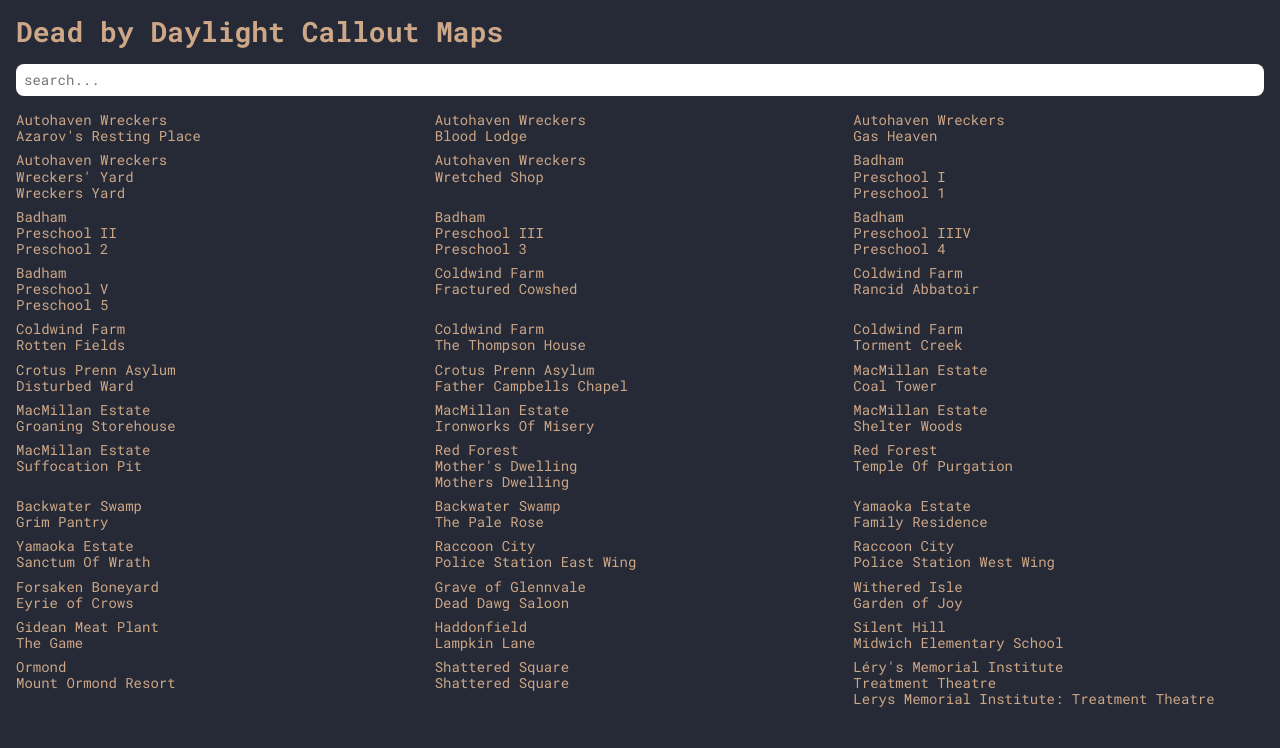
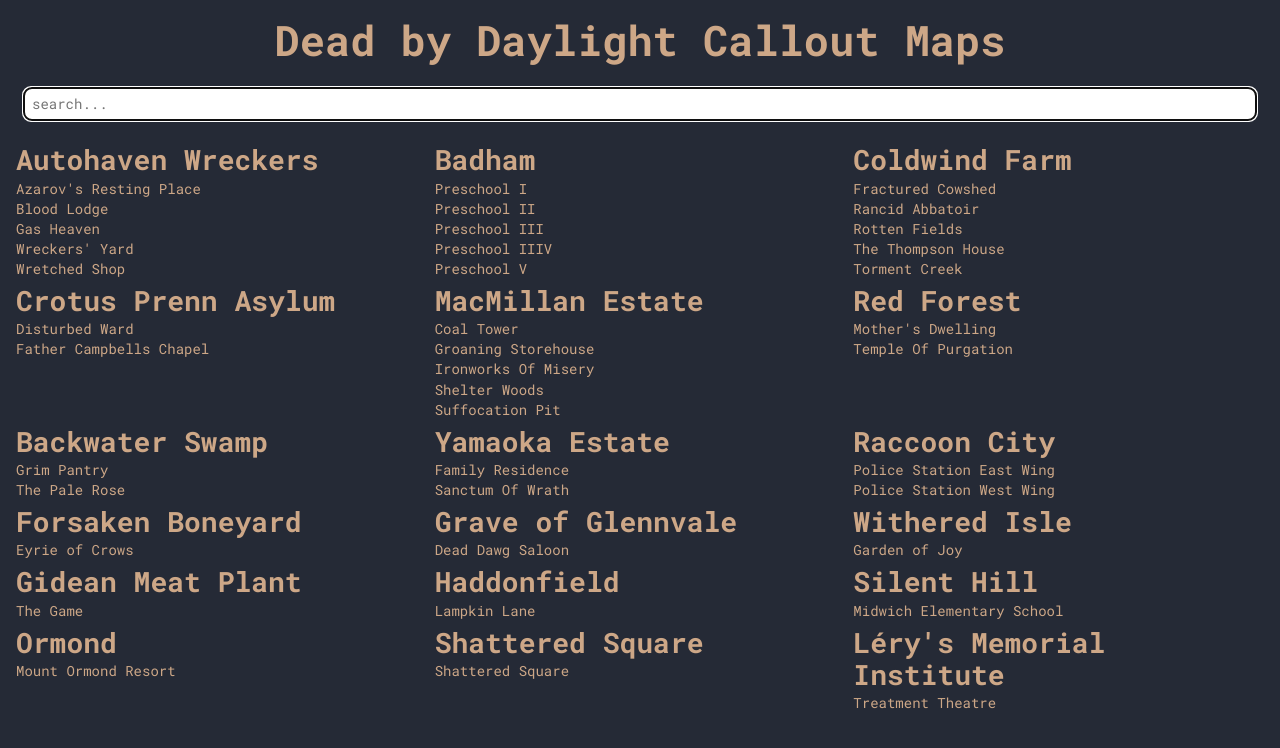
Before and after one commit to MagerlinC/DBDMaps, a React (Create React App) app: page / in a window 1280 px wide. Shown: the top 748 px of the page. Built offline with nearby package versions, Linux system fonts and the light colour scheme.

Commit message:
features, cleanup, autofocus input

```diff
--- a/src/App.tsx
+++ b/src/App.tsx
@@ -8,6 +8,7 @@
 import TextComponent, { TextVariant } from "./components/Text";
 import { useState } from "react";
 import MapJSON from "./maps.json";
+import { DBDMap } from "./types/map";
 
 const ApplicationWrapper = styled.div`
   ${({ theme }) => `
@@ -25,13 +26,15 @@
     header {
       display: flex;
       flex-direction: column;
+      text-align: center;
+      width: 100%;
       gap: ${theme.spacing.large};
     }
     input {
+      margin: 8px;
       padding: 8px;
       border-radius: 8px;
       border: none;
-      flex: 0;
       :focus {
         border: none;
       }
@@ -42,25 +45,44 @@
 function App() {
   const [searchString, setSearchString] = useState<string>("");
   const maps = MapJSON.maps;
-  const filteredMaps = searchString
-    ? maps.filter((map) =>
-        map.realm.toLowerCase().includes(searchString.toLowerCase())
-      )
-    : maps;
+  const mapsByRealm = new Map<string, DBDMap[]>();
+
+  const isMatch = (map: DBDMap, searchString: string) => {
+    const realmMatch = map.realm
+      .toLowerCase()
+      .includes(searchString.toLowerCase());
+    const mapNameMatch = map.names.some((mapName) =>
+      mapName.toLowerCase().includes(searchString.toLowerCase())
+    );
+    return realmMatch || mapNameMatch;
+  };
+
+  maps.forEach((map) => {
+    if (searchString == "" || isMatch(map, searchString)) {
+      const curr = mapsByRealm.get(map.realm);
+      if (curr) {
+        mapsByRealm.set(map.realm, [...curr, map]);
+      } else {
+        mapsByRealm.set(map.realm, [map]);
+      }
+    }
+  });
+
   return (
     <ThemeProvider theme={theme}>
       <ApplicationWrapper>
         <header>
-          <TextComponent variant={TextVariant.HEADER}>
+          <TextComponent variant={TextVariant.PAGEHEADER}>
             Dead by Daylight Callout Maps
           </TextComponent>
           <input
+            autoFocus
             value={searchString}
             onChange={(e) => setSearchString(e.target.value)}
             placeholder="search..."
           />
         </header>
-        <MapList maps={filteredMaps} />
+        <MapList mapsByRealm={mapsByRealm} />
       </ApplicationWrapper>
     </ThemeProvider>
   );
--- a/src/components/MapComponent.tsx
+++ b/src/components/MapComponent.tsx
@@ -1,29 +1,41 @@
 import React from "react";
 import styled from "styled-components";
-import { Map } from "../types/map";
+import { DBDMap } from "../types/map";
+import TextComponent, { TextVariant } from "./Text";
 type MapStyleProps = {};
-const MapWrapper = styled.div<MapStyleProps>`
+const RealmWrapper = styled.div<MapStyleProps>`
   display: flex;
   flex-direction: column;
-  cursor: pointer;
+  gap: 4px;
   img {
     width: 20vw;
   }
+  .map-entry {
+    cursor: pointer;
+    &:hover {
+      text-decoration: underline;
+    }
+  }
 `;
 type MapProps = {
-  map: Map;
-  showMap: (map: Map) => void;
+  maps: DBDMap[];
+  realmName: string;
+  showMap: (map: DBDMap) => void;
 };
-const MapComponent: React.FC<MapProps> = ({ map, showMap }) => {
+const RealmComponent: React.FC<MapProps> = ({ maps, realmName, showMap }) => {
   return (
-    <MapWrapper onClick={() => showMap(map)}>
-      <div>
-        <div>{map.realm}</div>
-        {map.names.map((mapName) => (
-          <div>{mapName}</div>
-        ))}
-      </div>
-    </MapWrapper>
+    <RealmWrapper>
+      <TextComponent variant={TextVariant.HEADER}>{realmName}</TextComponent>
+      {maps.map((map) => (
+        <div
+          className={"map-entry"}
+          key={map.names[0]}
+          onClick={() => showMap(map)}
+        >
+          {map.names[0]}
+        </div>
+      ))}
+    </RealmWrapper>
   );
 };
-export default MapComponent;
+export default RealmComponent;
--- a/src/components/MapList.tsx
+++ b/src/components/MapList.tsx
@@ -1,7 +1,7 @@
 import React, { useState } from "react";
 import styled, { css } from "styled-components";
-import MapComponent from "./MapComponent";
-import { Map } from "../types/map";
+import RealmComponent from "./MapComponent";
+import { DBDMap } from "../types/map";
 import PortalWrapper from "./PortalWrapper";
 import DynamicImage from "./DynamicImage";
 
@@ -56,14 +56,20 @@
 `;
 
 type MapListProps = {
-  maps: Map[];
+  mapsByRealm: Map<string, DBDMap[]>;
 };
-const MapList: React.FC<MapListProps> = ({ maps }) => {
-  const [shownMap, setShownMap] = useState<Map>();
+const MapList: React.FC<MapListProps> = ({ mapsByRealm }) => {
+  const [shownMap, setShownMap] = useState<DBDMap>();
+  const realms = Array.from(mapsByRealm.keys());
   return (
     <MapListWrapper>
-      {maps.map((map) => (
-        <MapComponent map={map} showMap={(map) => setShownMap(map)} />
+      {realms.map((realm) => (
+        <RealmComponent
+          key={realm}
+          realmName={realm}
+          maps={mapsByRealm.get(realm) || []}
+          showMap={(map) => setShownMap(map)}
+        />
       ))}
       {shownMap && (
         <PortalWrapper>
--- a/src/types/map.ts
+++ b/src/types/map.ts
@@ -1,4 +1,4 @@
-export interface Map {
+export interface DBDMap {
   realm: string;
   names: string[];
   image: string;
```
Also changed, not shown: tsconfig.json (+3 -9 lines).
